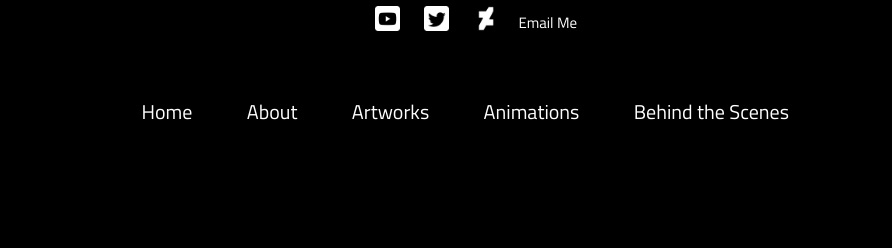
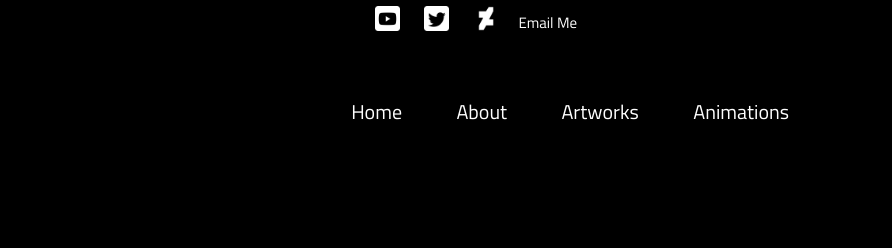
Before and after one commit to MAJMcLeod/ArtPortfolio, a plain HTML site: page artCartPage.html in a window 1280 px wide. Shown: the top 248 px of the page, 388-1280 px from the left. Drawn offline with nearby package versions, Linux system fonts and the light colour scheme.

Commit message:
Update artCartPage.html

```diff
--- a/artCartPage.html
+++ b/artCartPage.html
@@ -65,7 +65,6 @@
                         <li><a href="artAboutPage.html" class="navLi">About</a></li>
                         <li><a href="artWorksPage.html" class="navLi">Artworks</a></li>
                         <li><a href="artAnimationsPage.html" class="navLi">Animations</a></li>
-                        <li><a href="artBehindPage.html" class="navLi">Behind the Scenes</a></li>
 
                     </ul>
                 </nav>
```
